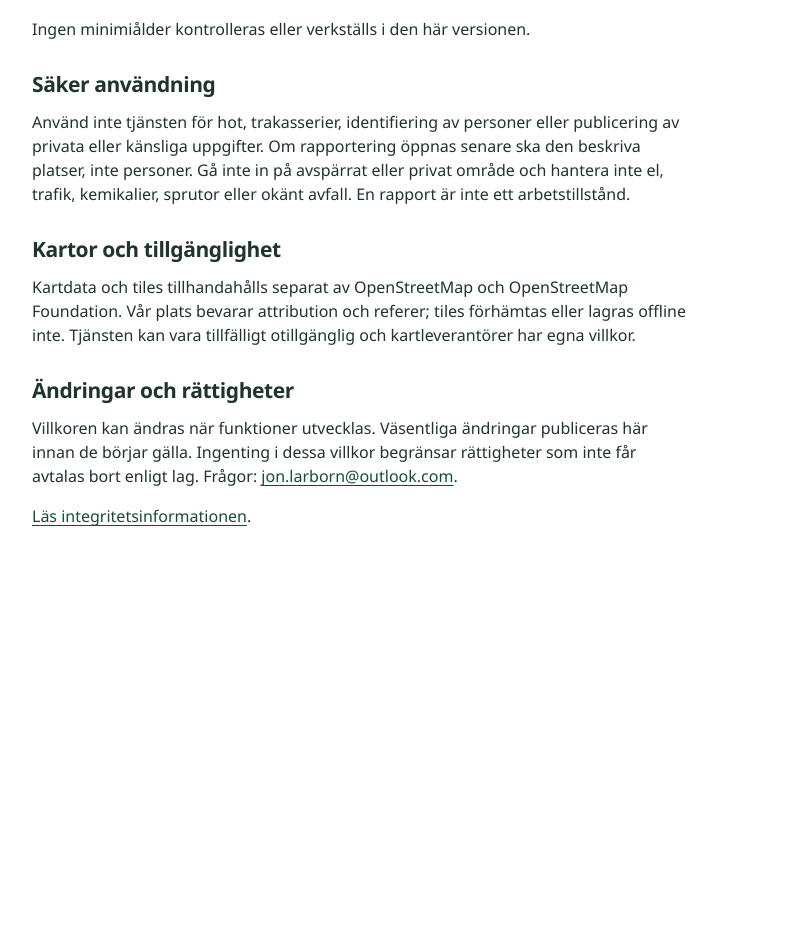
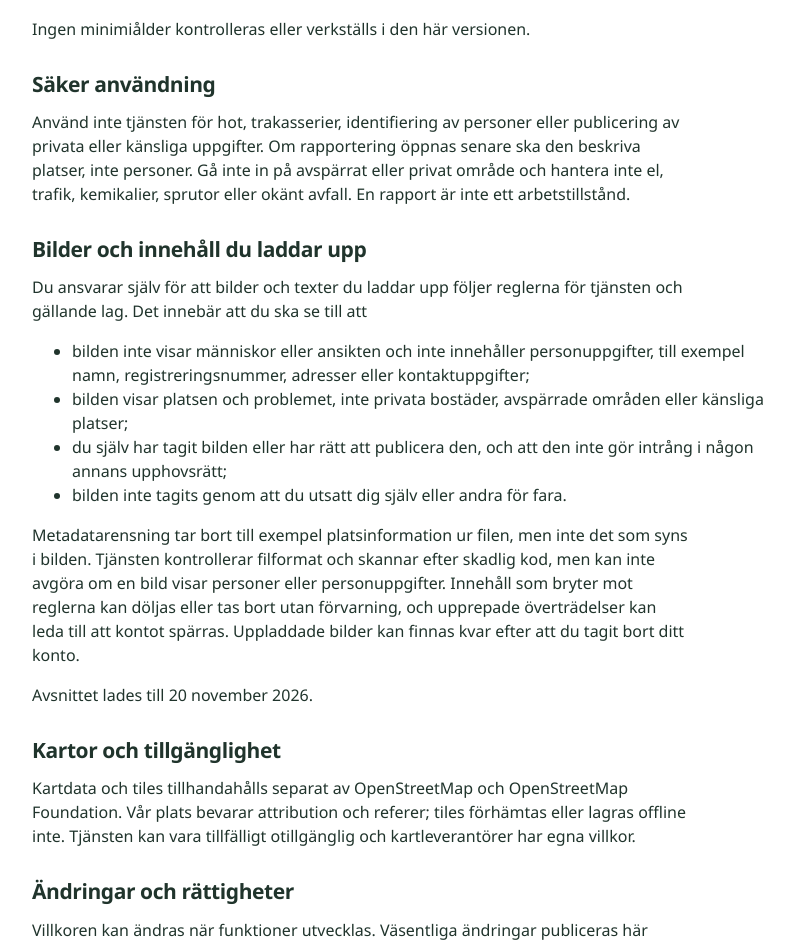
Before and after one commit to KaptenJon/var-plats, an ASP.NET Core app: page /villkor in a window 1280 px wide. Shown: the part 807-1751 px from the top of the page, without its empty margins (232-1026 px from the left). Before the commit the page ends 1333 px from the top, so only its background shows below. Run offline with ASP.NET Core 8, Linux system fonts and the light colour scheme; the project's own start-up code is not run, and a stand-in starts its controllers and pages; some libraries are stand-ins or nearby versions.

Commit message:
Villkor: användaren ansvarar för att reglerna för bilder följs
Nytt avsnitt "Bilder och innehåll du laddar upp": användaren ansvarar för att
uppladdade bilder och texter följer reglerna (inga människor, ansikten eller
personuppgifter, rätt att publicera, ingen fara) och att tjänsten inte kan
avgöra vad bilden visar. Överträdande innehåll kan döljas eller tas bort.

Co-Authored-By: Claude Opus 5.5 <noreply@anthropic.com>

```diff
--- a/src/VarPlats.Web/Components/Pages/Terms.razor
+++ b/src/VarPlats.Web/Components/Pages/Terms.razor
@@ -22,6 +22,17 @@
     <h2>Säker användning</h2>
     <p>Använd inte tjänsten för hot, trakasserier, identifiering av personer eller publicering av privata eller känsliga uppgifter. Om rapportering öppnas senare ska den beskriva platser, inte personer. Gå inte in på avspärrat eller privat område och hantera inte el, trafik, kemikalier, sprutor eller okänt avfall. En rapport är inte ett arbetstillstånd.</p>
 
+    <h2>Bilder och innehåll du laddar upp</h2>
+    <p>Du ansvarar själv för att bilder och texter du laddar upp följer reglerna för tjänsten och gällande lag. Det innebär att du ska se till att</p>
+    <ul>
+        <li>bilden inte visar människor eller ansikten och inte innehåller personuppgifter, till exempel namn, registreringsnummer, adresser eller kontaktuppgifter;</li>
+        <li>bilden visar platsen och problemet, inte privata bostäder, avspärrade områden eller känsliga platser;</li>
+        <li>du själv har tagit bilden eller har rätt att publicera den, och att den inte gör intrång i någon annans upphovsrätt;</li>
+        <li>bilden inte tagits genom att du utsatt dig själv eller andra för fara.</li>
+    </ul>
+    <p>Metadatarensning tar bort till exempel platsinformation ur filen, men inte det som syns i bilden. Tjänsten kontrollerar filformat och skannar efter skadlig kod, men kan inte avgöra om en bild visar personer eller personuppgifter. Innehåll som bryter mot reglerna kan döljas eller tas bort utan förvarning, och upprepade överträdelser kan leda till att kontot spärras. Uppladdade bilder kan finnas kvar efter att du tagit bort ditt konto.</p>
+    <p>Avsnittet lades till 20 november 2026.</p>
+
     <h2>Kartor och tillgänglighet</h2>
     <p>Kartdata och tiles tillhandahålls separat av OpenStreetMap och OpenStreetMap Foundation. Vår plats bevarar attribution och referer; tiles förhämtas eller lagras offline inte. Tjänsten kan vara tillfälligt otillgänglig och kartleverantörer har egna villkor.</p>
 
```
Also changed, not shown: tests/VarPlats.Tests/WebTests.cs (+1 -0 lines).
